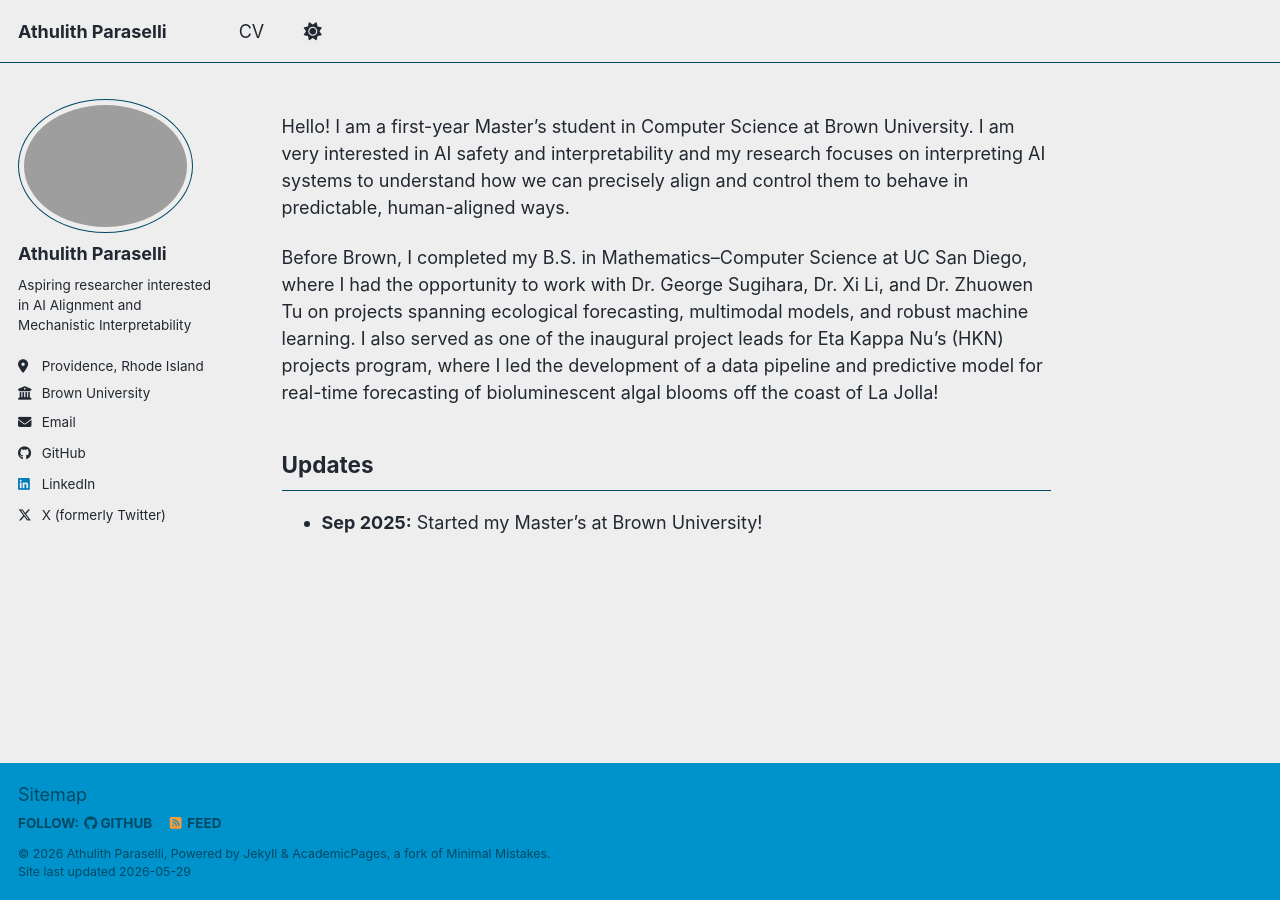
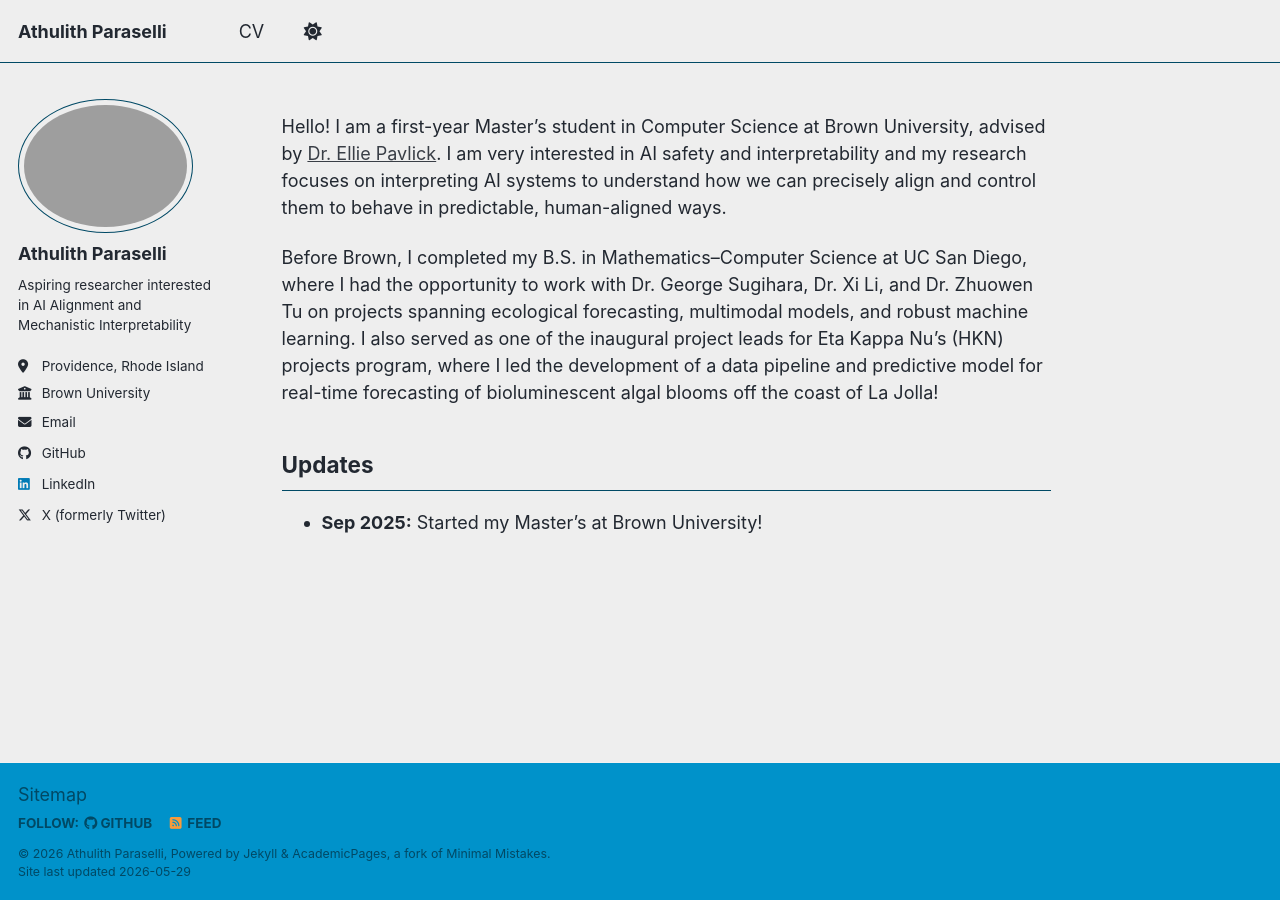
Before and after one commit to aparaselli/aparaselli.github.io, a Jekyll site: the page built from _pages/about.md, in a window 1280 px wide. Built offline with Jekyll 4.4.1, drawn with Linux system fonts in a browser that asks for light colours; a script bundle is joined from its source files by our own code; library files that are not in the unit come from our copies.

Commit message:
update website description

```diff
--- a/_pages/about.md
+++ b/_pages/about.md
@@ -7,7 +7,7 @@ redirect_from:
   - /about.html
 ---
 
-Hello! I am a first-year Master’s student in Computer Science at Brown University. I am very interested in AI safety and interpretability and my research focuses on interpreting AI systems to understand how we can precisely align and control them to behave in predictable, human-aligned ways.
+Hello! I am a first-year Master’s student in Computer Science at Brown University, advised by [Dr. Ellie Pavlick](https://cs.brown.edu/people/epavlick/). I am very interested in AI safety and interpretability and my research focuses on interpreting AI systems to understand how we can precisely align and control them to behave in predictable, human-aligned ways.
 
 Before Brown, I completed my B.S. in Mathematics–Computer Science at UC San Diego, where I had the opportunity to work with Dr. George Sugihara, Dr. Xi Li, and Dr. Zhuowen Tu on projects spanning ecological forecasting, multimodal models, and robust machine learning. I also served as one of the inaugural project leads for Eta Kappa Nu’s (HKN) projects program, where I led the development of a data pipeline and predictive model for real-time forecasting of bioluminescent algal blooms off the coast of La Jolla!
 
```
